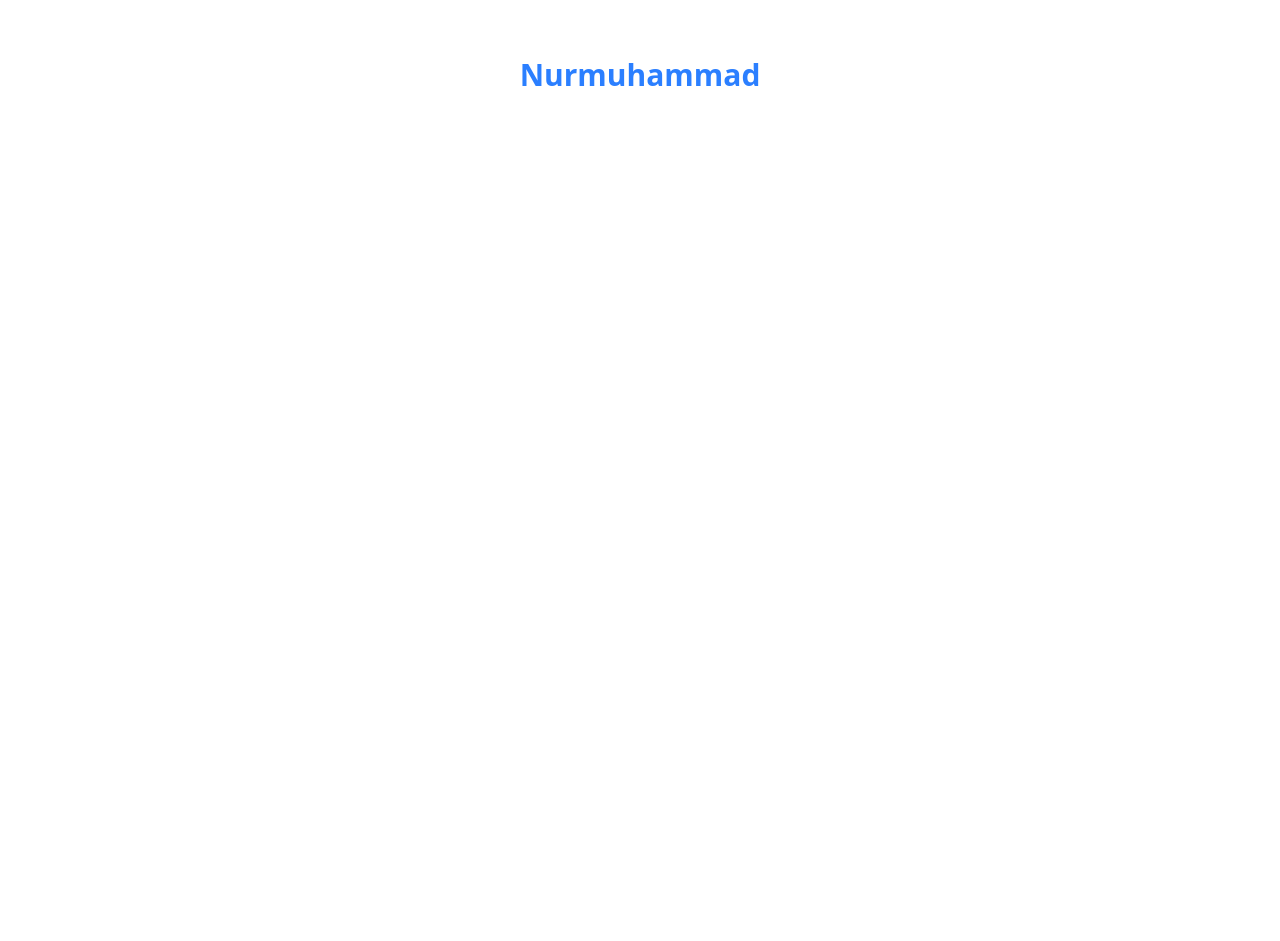
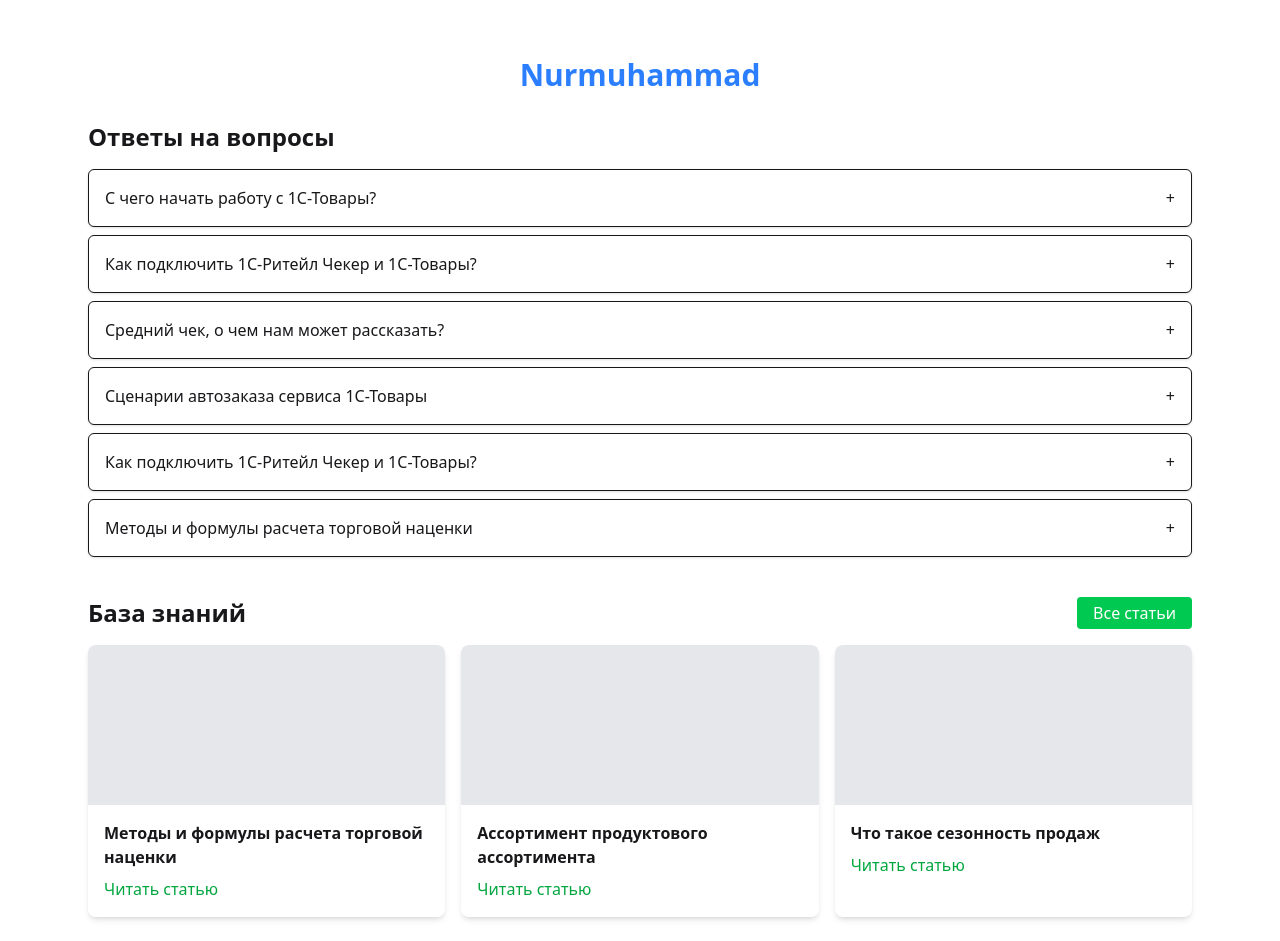
Before and after one commit to SUNNATBEE/1746Team, a React (Vite) app: page / in a window 1280 px wide. Shown: the part 180-1121 px from the top of the page. Before the commit the page ends 800 px from the top, so only its background shows below. Built offline with nearby package versions, Linux system fonts and the light colour scheme.

Commit message:
Man qildim

```diff
--- a/src/components/Komton.jsx
+++ b/src/components/Komton.jsx
@@ -1,11 +1,110 @@
-import React from 'react'
+import { useState } from "react";
 
-const Komton = () => {
+export default function FAQSection() {
+  const [openIndex, setOpenIndex] = useState(null);
+
+  const toggle = (index) => {
+    setOpenIndex(openIndex === index ? null : index);
+  };
+
+  const questions = [
+    {
+      title: "С чего начать работу с 1С-Товары?",
+      content: "",
+    },
+    {
+      title: "Как подключить 1С-Ритейл Чекер и 1С-Товары?",
+      content: `Для этого подключите бесплатную пачку товаров "1С-Ритейл Чекер".\n\nКаждую неделю они будут присылать письма с рекомендациями:\n- какие товары необходимо срочно купить, чтобы избежать упущенной прибыли из-за пустых полок;\n- какие товары уже не продаются, и какие следует заменить в ассортименте;\n- какие товары стоит пересчитать, чтобы лучше управлять и проводить учёт.`,
+    },
+    {
+      title: "Средний чек, о чем нам может рассказать?",
+      content: "",
+    },
+    {
+      title: "Сценарии автозаказа сервиса 1С-Товары",
+      content: "",
+    },
+    {
+      title: "Как подключить 1С-Ритейл Чекер и 1С-Товары?", // Повтор вопроса
+      content: "",
+    },
+    {
+      title: "Методы и формулы расчета торговой наценки",
+      content: "",
+    },
+  ];
+
+  const articles = [
+    {
+      title: "Методы и формулы расчета торговой наценки",
+      link: "#",
+    },
+    {
+      title: "Ассортимент продуктового ассортимента",
+      link: "#",
+    },
+    {
+      title: "Что такое сезонность продаж",
+      link: "#",
+    },
+  ];
+
   return (
-    <div>
+    <div className="p-6 space-y-10 max-w-6xl mx-auto">
+      <section>
+        <h2 className="text-2xl font-bold mb-4">Ответы на вопросы</h2>
+        <div className="space-y-2">
+          {questions.map((q, idx) => (
+            <div
+              key={idx}
+              className="border rounded-md bg-white shadow-sm overflow-hidden"
+            >
+              <button
+                onClick={() => toggle(idx)}
+                className="w-full text-left p-4 font-medium hover:bg-gray-100 flex justify-between items-center"
+              >
+                <span>{q.title}</span>
+                <span>{openIndex === idx ? "−" : "+"}</span>
+              </button>
+              {openIndex === idx && q.content && (
+                <div className="p-4 text-sm whitespace-pre-line text-gray-700 border-t bg-gray-50">
+                  {q.content}
+                </div>
+              )}
+            </div>
+          ))}
+        </div>
+      </section>
 
+      <section>
+        <div className="flex justify-between items-center mb-4">
+          <h2 className="text-2xl font-bold">База знаний</h2>
+          <button className="bg-green-500 hover:bg-green-600 text-white px-4 py-1 rounded">
+            Все статьи
+          </button>
+        </div>
+        <div className="grid grid-cols-1 sm:grid-cols-2 md:grid-cols-3 gap-4">
+          {articles.map((article, idx) => (
+            <div
+              key={idx}
+              className="rounded-lg overflow-hidden shadow-md hover:shadow-lg transition"
+            >
+              <div className="h-40 bg-gray-200" />
+              <div className="p-4 bg-white">
+                <h3 className="font-semibold text-base mb-2">
+                  {article.title}
+                </h3>
+                <a
+                  href={article.link}
+                  className="text-green-600 font-medium hover:underline"
+                >
+                  Читать статью
+                </a>
+              </div>
+            </div>
+          ))}
+        </div>
+      </section>
     </div>
-  )
+  );
 }
-
-export default Komton
```
